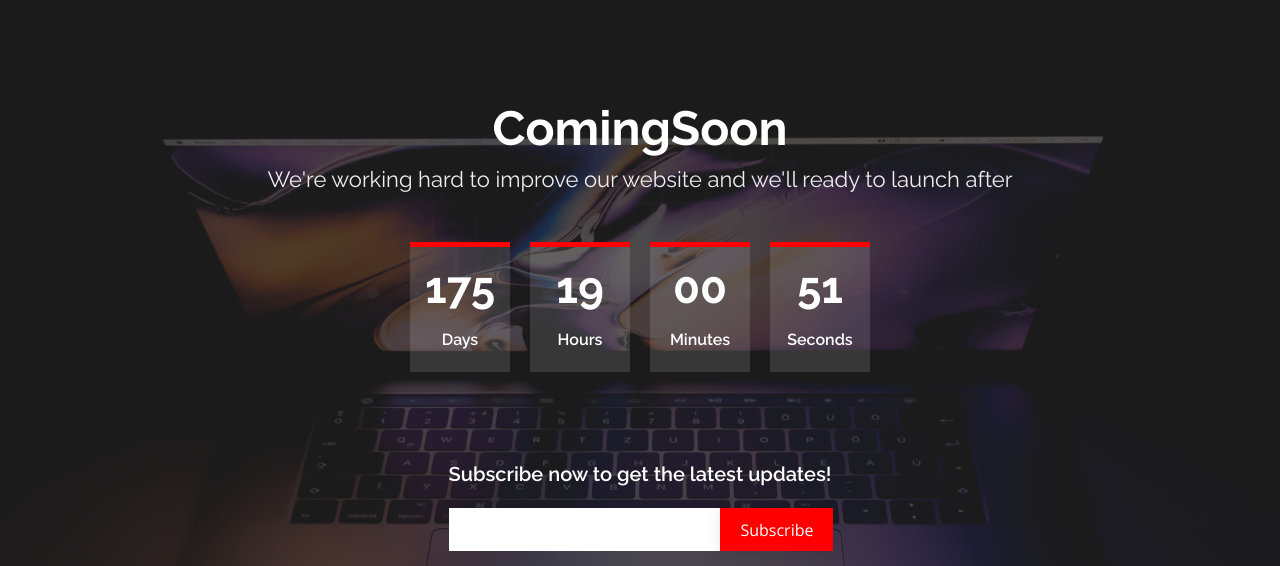
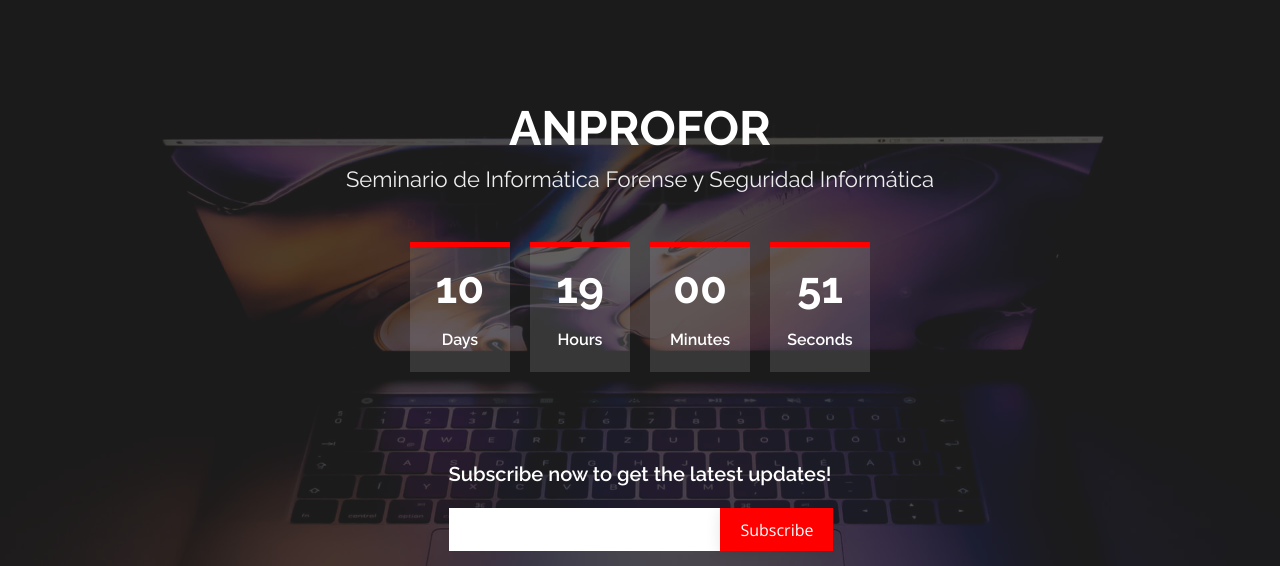
Before and after one commit to Meilingriselda/informatica, a plain HTML site: page index.html in a window 1280 px wide. Shown: the top 566 px of the page. Drawn offline with nearby package versions, Linux system fonts and the light colour scheme.

Commit message:
Update index.html

```diff
--- a/index.html
+++ b/index.html
@@ -4,7 +4,7 @@
 <head>
   <meta charset="utf-8">
   <meta content="width=device-width, initial-scale=1.0" name="viewport">
-  <title>ComingSoon - Bootstrap Coming Soon Template</title>
+  <title>ANPROFOR GUATEMALA</title>
   <meta content="" name="descriptison">
   <meta content="" name="keywords">
 
@@ -36,9 +36,9 @@
   <header id="header" class="d-flex align-items-center">
     <div class="container d-flex flex-column align-items-center">
 
-      <h1>ComingSoon</h1>
-      <h2>We're working hard to improve our website and we'll ready to launch after</h2>
-      <div class="countdown d-flex justify-content-center" data-count="2020/12/30">
+      <h1>ANPROFOR</h1>
+      <h2>Seminario de Informática Forense y Seguridad Informática</h2>
+      <div class="countdown d-flex justify-content-center" data-count="2020/07/18">
         <div>
           <h3>%D</h3>
           <h4>Days</h4>
```
